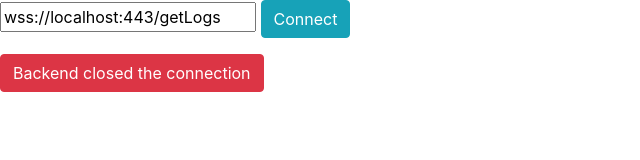
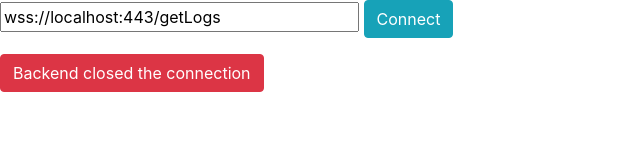
Before and after one commit to epacke/sslo-websockets, a website: page app/src/public/index.html in a window 1280 px wide. Shown: the whole page, without its empty margins (0-640 px from the left). Drawn offline with Linux system fonts and the light colour scheme.

Commit message:
Increasing input field width

```diff
--- a/app/src/public/index.html
+++ b/app/src/public/index.html
@@ -6,7 +6,7 @@
         <link rel="stylesheet" type="text/css" href="css/bootstrap.min.css">
     </head>
     <body>
-        <p><input id="backend-url" value="wss://localhost:443/getLogs"/> <button id="connect-to-backend" class="btn btn-info">Connect</button></p>
+        <p><input id="backend-url" size=30 value="wss://localhost:443/getLogs"/> <button id="connect-to-backend" class="btn btn-info">Connect</button></p>
         <p><button id="websocket-status-button" class="btn btn-danger">Waiting for websocket connection</button></p>
         <div id="pulse-area"></div>
 
```
